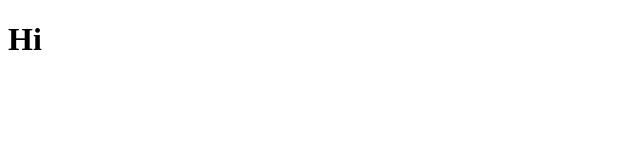
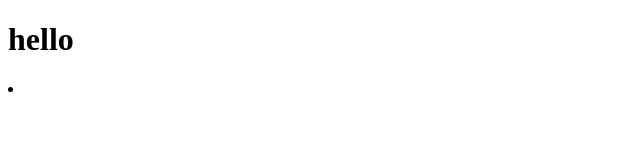
Before and after one commit to BsFelipe/modulogit, a plain HTML site: page index.html in a window 1280 px wide. Shown: the full height of the page, 0-640 px from the left. Drawn offline with Linux system fonts and the light colour scheme.

Commit message:
novas funções

```diff
--- a/index.html
+++ b/index.html
@@ -7,7 +7,10 @@
     <title>Hello</title>
 </head>
 <body>
-    <h1>Hi</h1>
+    <h1>hello</h1>
+    <p>
+        <li></li>
+    </p>
 
 </body>
 </html>
```
Also changed, not shown: 1 other file.
